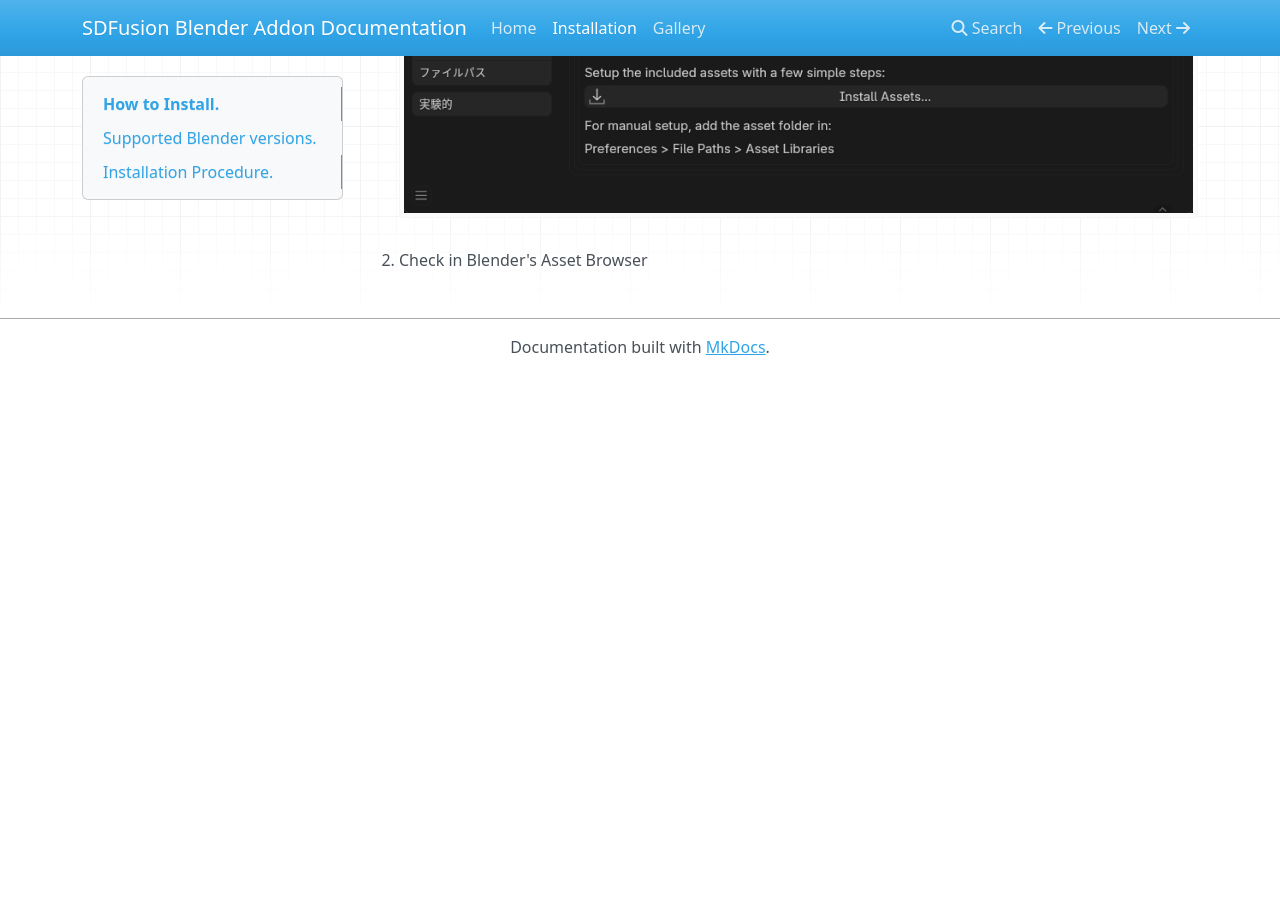
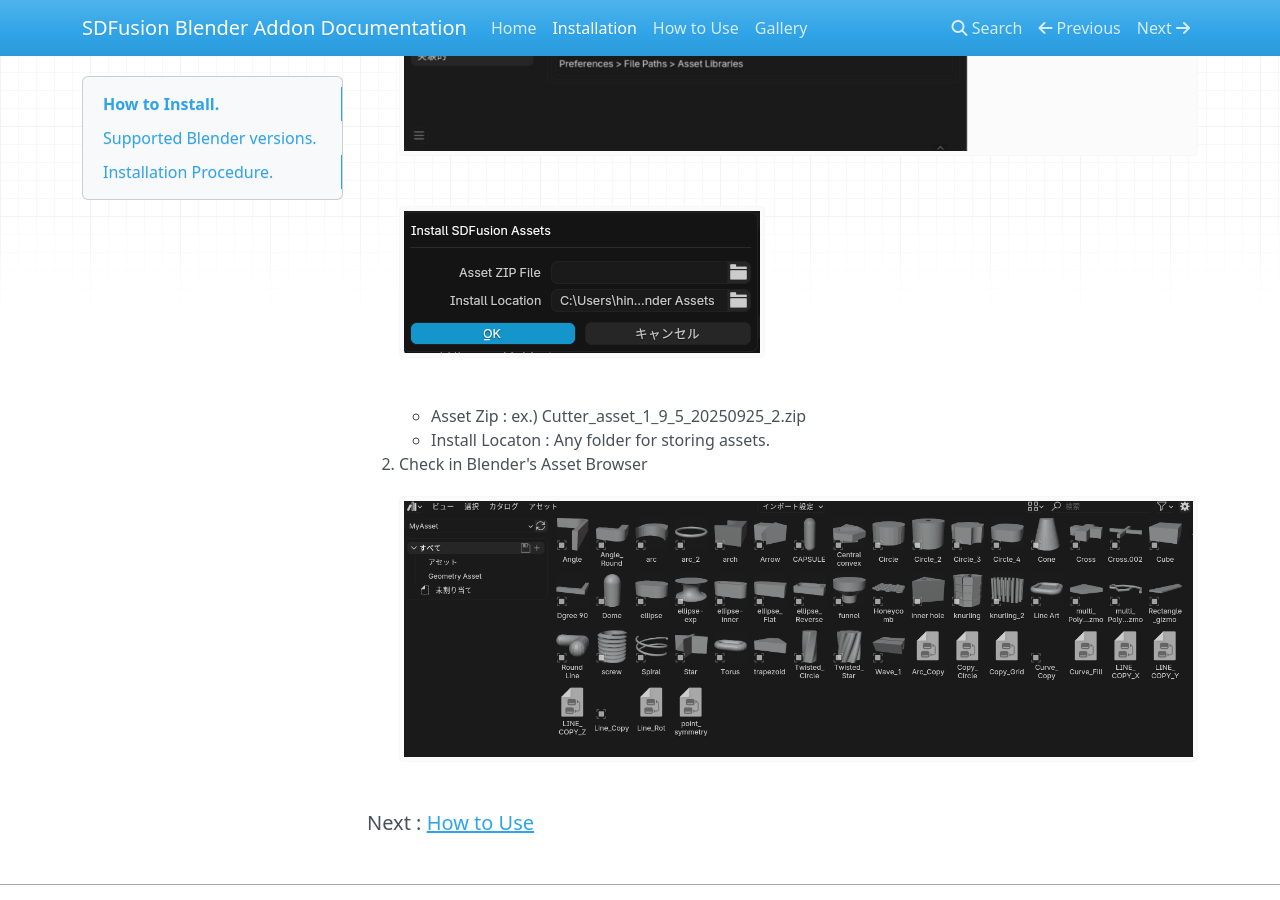
Before and after one commit to hinatahugu29/sdfusion-blender-addon, an MkDocs documentation site: the page built from docs/installation.md, in a window 1280 px wide and 900 px high, scrolled down 950 px. Built offline with MkDocs 1.6.1, drawn with Linux system fonts in a browser that asks for light colours; nearby versions of some CDN libraries; before the commit the page ends 1325 px from its top, so only the background shows below that.

Commit message:
Add MkDocs document structure

```diff
--- a/docs/installation.md
+++ b/docs/installation.md
@@ -13,5 +13,12 @@ Other aspects remain unconfirmed. Since it's a basic modifier-based system, it m
 
 ### Installing Asset Files.
 1. With SDFusion installed, check Preferences > Add-ons > SDFusion.
-![Image_2](images/スクリーンショット 2025-09-27 102447.png)
+![Image_2](images/6 ページ.png)
+![Image_2](images/スクリーンショット 2025-09-27 212159.png)
+    - Asset Zip : ex.) Cutter_asset_1_9_5_20250925_2.zip
+    - Install Locaton : Any folder for storing assets.
+
 2. Check in Blender's Asset Browser
+![Image_3](images/スクリーンショット 2025-09-27 212938.png)
+
+ <span style="font-size: 20px;">Next : [How to Use](how_to_use.md)</span>
--- a/mkdocs.yml
+++ b/mkdocs.yml
@@ -4,5 +4,6 @@ site_url: https://sdfusion-blender-addon.readthedocs.io/
 nav:
   - Home: index.md
   - Installation: installation.md  # これでOK
+  - How to Use: how_to_use.md
   - Gallery: gallery.md
   #- Movies: movies.md
```
Also changed, not shown: README.md (+1 -1 lines), docs/how_to_use.md (added, +60 -0 lines), docs/index.md (+3 -0 lines), docs/images/6 ページ.png (added), docs/images/SDFusion8P.png (added), docs/images/スクリーンショット 2025-09-27 212159.png (added), docs/images/スクリーンショット 2025-09-27 212938.png (added), docs/images/スクリーンショット 2025-09-27 213923.png (added), docs/images/スクリーンショット 2025-09-27 215101.png (added), docs/images/スクリーンショット 2025-09-27 220334.png (added), docs/images/スクリーンショット 2025-09-27 220528.png (added), docs/images/スクリーンショット 2025-09-27 220631.png (added), docs/images/スクリーンショット 2025-09-27 220932.png (added), docs/images/スクリーンショット 2025-09-27 221026.png (added).
